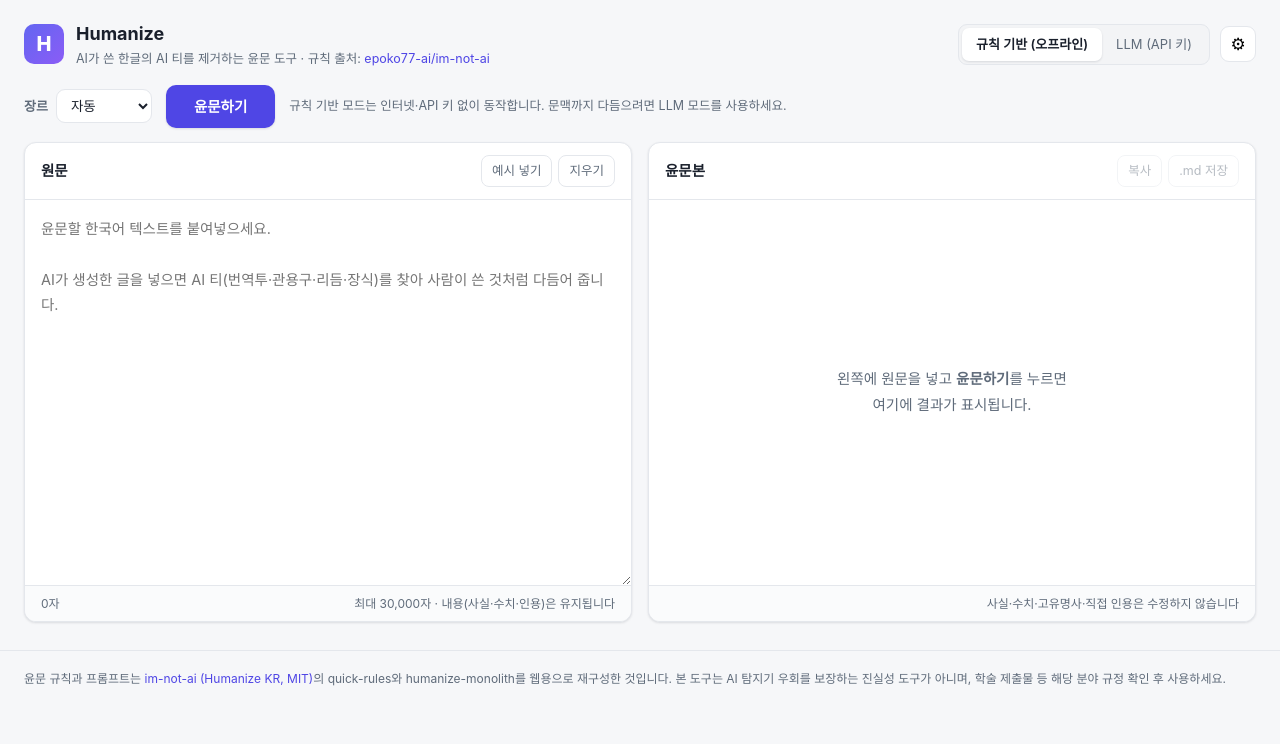
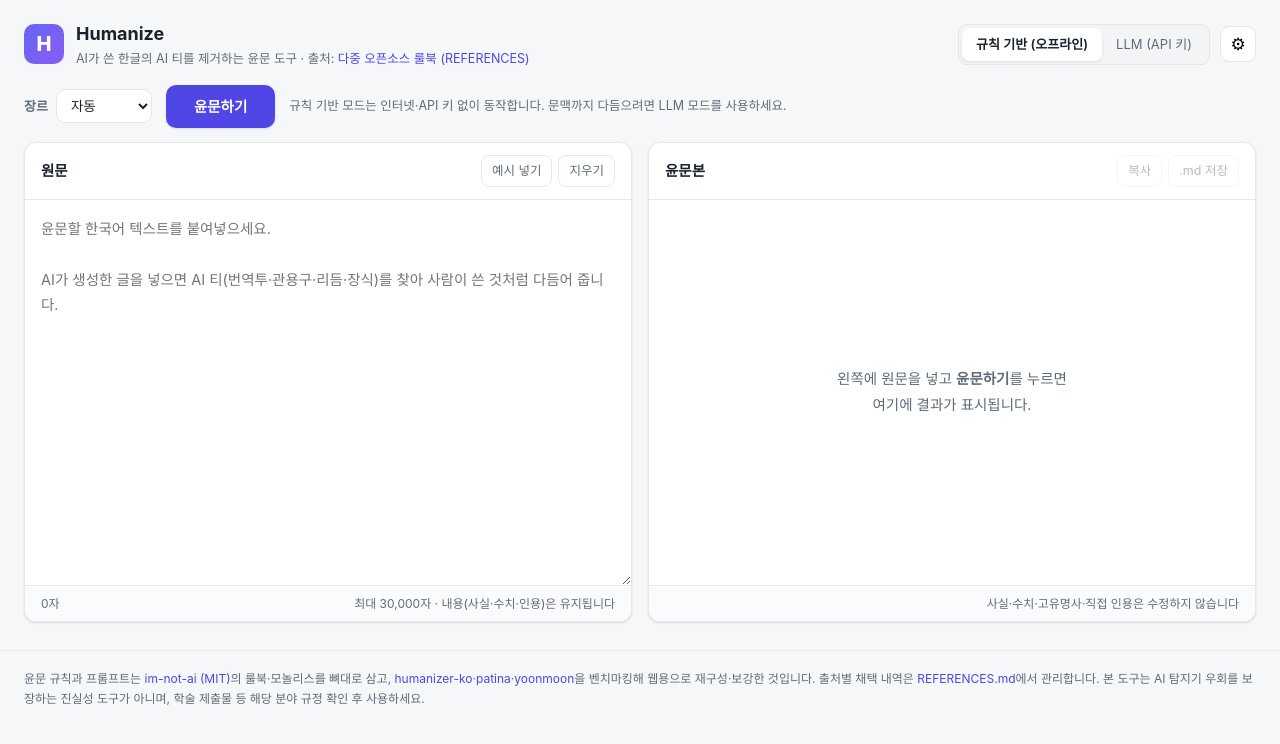
Before and after one commit to 5throck/Humanize, a website: page index.html in a window 1280 px wide. Drawn offline with Linux system fonts and the light colour scheme; no server answers; a web font is replaced by a local one.

Commit message:
출처 표기 정정 — im-not-ai 단일 출처에서 다중 출처 구성으로
README·화면 헤더/푸터·meta·package.json·rules.js·prompt.js 전체에서
'im-not-ai가 유일한 원 출처'처럼 표기하던 부분을 실제 구성대로 정정:
im-not-ai 룰북(뼈대) + humanizer-ko·patina·yoonmoon 벤치마크 + 자체 웹 구현.
귀속 크레딧 자체는 유지(REFERENCES.md가 SSOT).

```diff
--- a/index.html
+++ b/index.html
@@ -4,7 +4,7 @@
   <meta charset="UTF-8" />
   <meta name="viewport" content="width=device-width, initial-scale=1.0" />
   <title>Humanize — AI 티 제거 한국어 윤문</title>
-  <meta name="description" content="AI가 쓴 한국어 글의 AI 티를 제거하는 윤문 도구. epoko77-ai/im-not-ai 규칙 기반." />
+  <meta name="description" content="AI가 쓴 한국어 글의 AI 티를 제거하는 윤문 도구. 여러 오픈소스 룰북을 기반으로 벤치마킹·보강했습니다 — 출처는 REFERENCES.md." />
   <link rel="stylesheet" href="style.css" />
   <link rel="preconnect" href="https://cdn.jsdelivr.net" crossorigin />
   <link rel="stylesheet" as="style" crossorigin
@@ -16,7 +16,7 @@
       <span class="brand-mark" aria-hidden="true">H</span>
       <div class="brand-text">
         <h1>Humanize</h1>
-        <p>AI가 쓴 한글의 AI 티를 제거하는 윤문 도구 <span class="brand-src">· 규칙 출처: <a href="https://github.com/epoko77-ai/im-not-ai" target="_blank" rel="noopener">epoko77-ai/im-not-ai</a></span></p>
+        <p>AI가 쓴 한글의 AI 티를 제거하는 윤문 도구 <span class="brand-src">· 출처: <a href="https://github.com/5throck/Humanize/blob/main/REFERENCES.md" target="_blank" rel="noopener">다중 오픈소스 룰북 (REFERENCES)</a></span></p>
       </div>
     </div>
     <div class="header-actions">
@@ -156,8 +156,10 @@
 
   <footer class="site-footer">
     <p>
-      윤문 규칙과 프롬프트는 <a href="https://github.com/epoko77-ai/im-not-ai" target="_blank" rel="noopener">im-not-ai (Humanize KR, MIT)</a>의
-      quick-rules와 humanize-monolith를 웹용으로 재구성한 것입니다.
+      윤문 규칙과 프롬프트는 <a href="https://github.com/epoko77-ai/im-not-ai" target="_blank" rel="noopener">im-not-ai (MIT)</a>의
+      룰북·모놀리스를 뼈대로 삼고, <a href="https://github.com/IsaacEryn/humanizer-ko" target="_blank" rel="noopener">humanizer-ko</a>·<a href="https://github.com/devswha/patina" target="_blank" rel="noopener">patina</a>·<a href="https://github.com/amondnet/yoonmoon" target="_blank" rel="noopener">yoonmoon</a>을
+      벤치마킹해 웹용으로 재구성·보강한 것입니다. 출처별 채택 내역은
+      <a href="https://github.com/5throck/Humanize/blob/main/REFERENCES.md" target="_blank" rel="noopener">REFERENCES.md</a>에서 관리합니다.
       본 도구는 AI 탐지기 우회를 보장하는 진실성 도구가 아니며, 학술 제출물 등 해당 분야 규정 확인 후 사용하세요.
     </p>
   </footer>
--- a/package.json
+++ b/package.json
@@ -2,7 +2,7 @@
   "name": "humanize",
   "private": true,
   "type": "module",
-  "description": "AI가 쓴 한국어 글의 AI 티를 제거하는 윤문 웹앱 (epoko77-ai/im-not-ai 웹 포팅)",
+  "description": "AI가 쓴 한국어 글의 AI 티를 제거하는 윤문 웹앱 — 다중 오픈소스 룰북 기반 (출처: REFERENCES.md)",
   "license": "MIT",
   "scripts": {
     "start": "bun serve.ts",
```
Also changed, not shown: prompt.js (+9 -9 lines), rules.js (+15 -14 lines), README.md.
